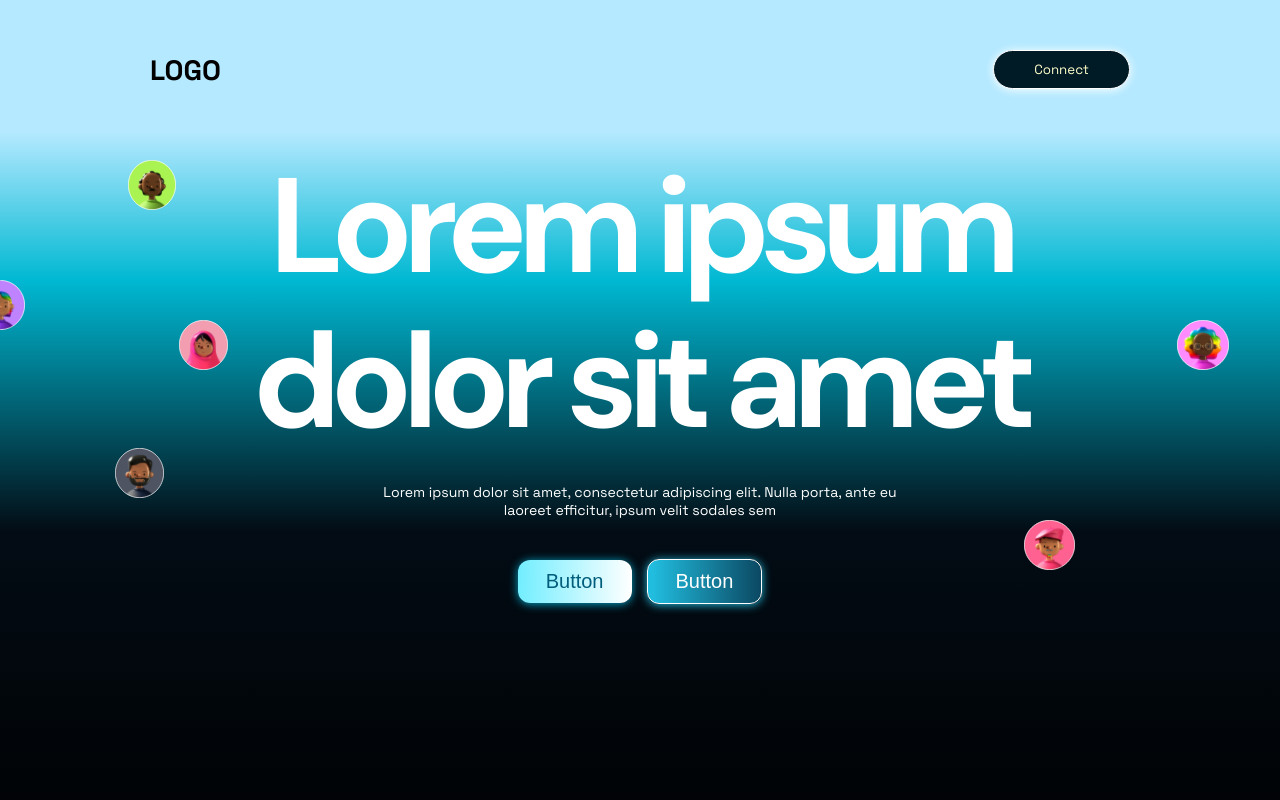
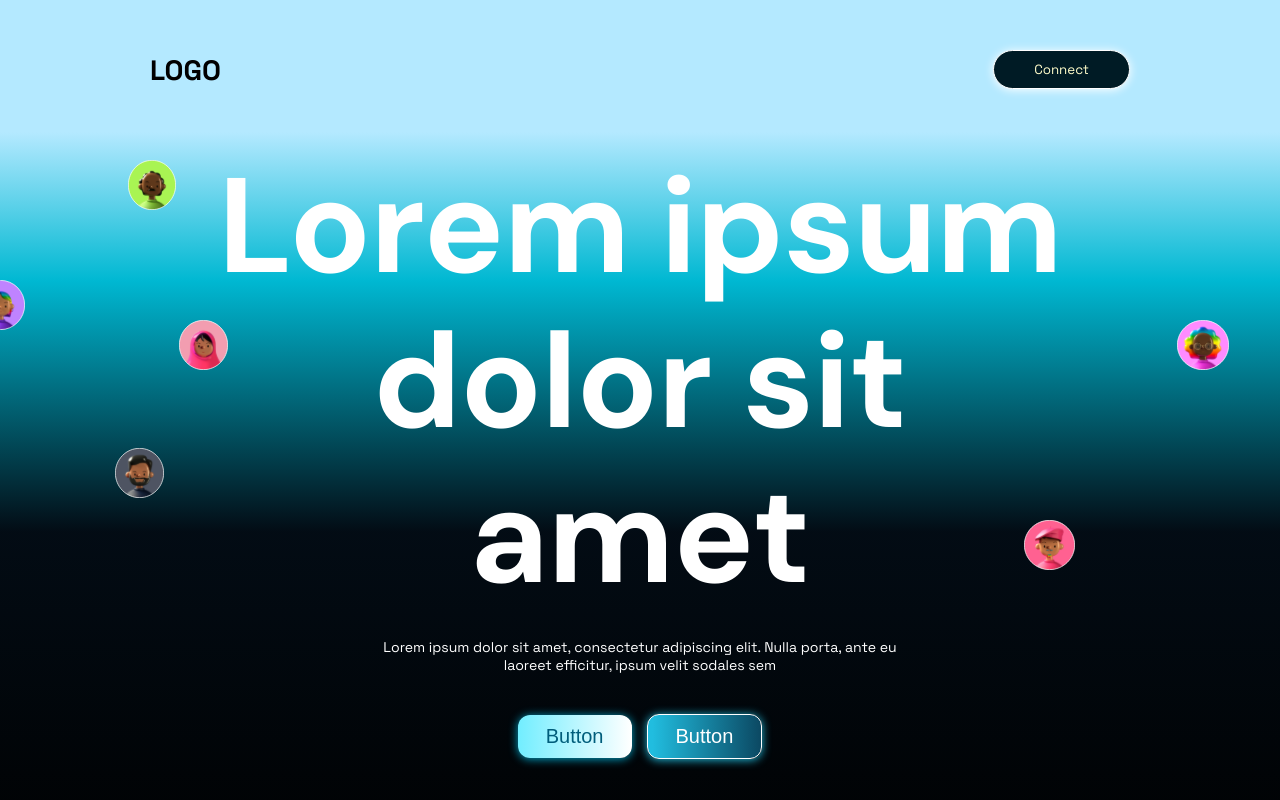
Before and after one commit to Jaydip-lamprostech/metatld, a React (Create React App) app: page / in a window 1280 px wide. Shown: the top 800 px of the page. Built offline with nearby package versions, Linux system fonts and the light colour scheme; no server answers; what @coinbase/onchainkit, wagmi would draw is missing.

Commit message:
update home page

```diff
--- a/src/styles/home.css
+++ b/src/styles/home.css
@@ -5,7 +5,7 @@ main {
 .home-h1 {
   font-size: 10.5vw;
   line-height: 155px;
-  letter-spacing: -0.075em;
+  letter-spacing: -0.75px;
   font-weight: 700;
   width: 90%;
   margin: 60px auto 3vh;
```
